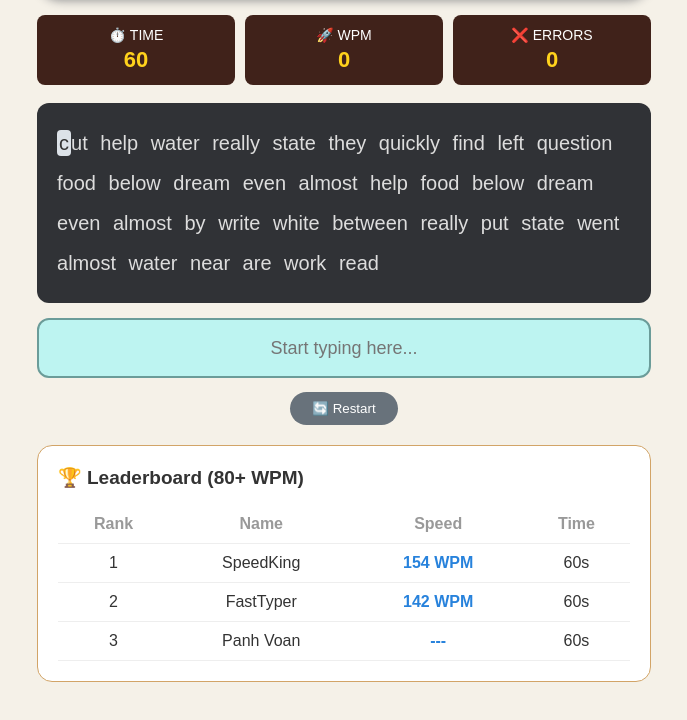
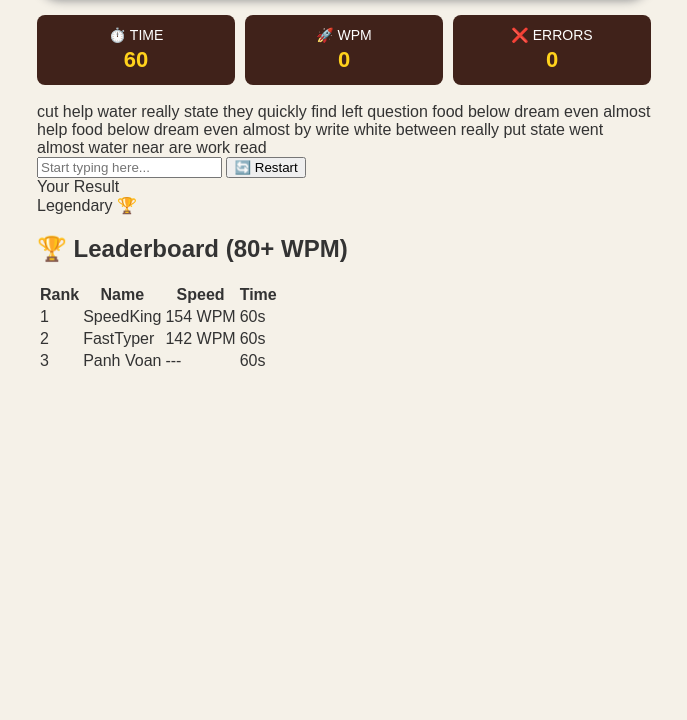
Before and after one commit to panhvoan399-gif/panhvoan399-gif.github.io, a plain HTML site: page index.html in a window 1280 px wide. Shown: the part 89-809 px from the top of the page, without its empty margins (296-983 px from the left). Drawn offline with Linux system fonts and the light colour scheme.

Commit message:
Update index.html

```diff
--- a/index.html
+++ b/index.html
@@ -69,8 +69,8 @@
     color: #ffd21c;
 }
 
-/* Words */
-.words {
+/* const words */
+.const words {
     background: #303236;
     color: #ddd;
     padding: 20px;
@@ -81,35 +81,39 @@
     word-spacing: 7px;
 }
 
-.words span.correct {
-    color: #55e391;
-}
+.const words
 
-.words span.wrong {
-    color: #ff667d;
-    background: #52232c;
-}
+.const words const words = [
+  "the",
+  "quick",
+  "brown",
+  "fox",
+  ...
+];
 
-.words span.current {
-    background: #dce2e8;
-    color: #333;
-    border-radius: 4px;
-    padding: 2px;
-}
+const words = [
+  "the",
+  "quick",
+  "brown",
+  "fox",
 
-/* Input */
-#typingInput {
-    width: 100%;
-    height: 60px;
-    margin-top: 15px;
-    border: 2px solid #6b9c99;
-    border-radius: 12px;
-    background: #bdf4f1;
-    font-size: 18px;
-    text-align: center;
-    outline: none;
-    padding: 10px;
-}
+const words = [
+  "hello",
+  "world",
+  "computer",
+  "keyboard",
+  "typing",
+  "practice",
+  "speed",
+  "accuracy",
+  "github",
+  "javascript",
+  "website",
+  "school",
+  "student",
+  "friend",
+  "beautiful",
+];
 
 #typingInput:focus {
     border-color: #159b91;
```
